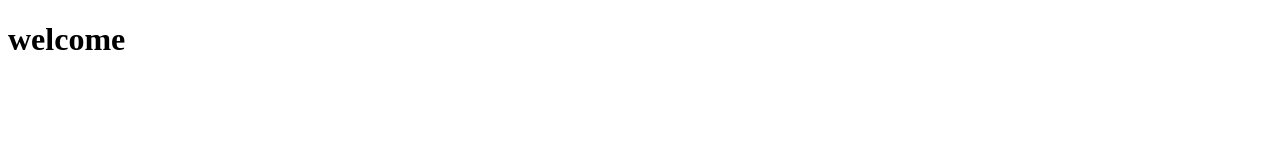
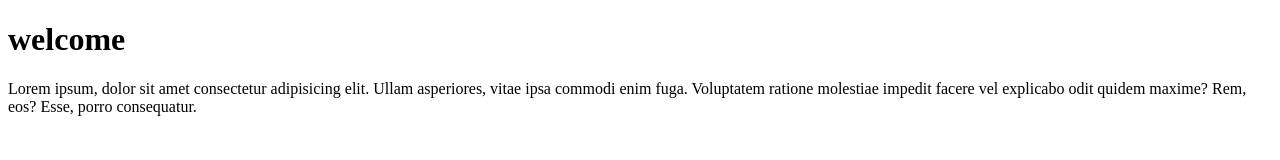
Before and after one commit to jainArchit1/Myproject, a plain HTML site: page index.html in a window 1280 px wide. Drawn offline with Linux system fonts and the light colour scheme.

Commit message:
add javascript

```diff
--- a/index.html
+++ b/index.html
@@ -7,5 +7,12 @@
   </head>
   <body>
     <h1>welcome</h1>
+    <p>
+      Lorem ipsum, dolor sit amet consectetur adipisicing elit. Ullam
+      asperiores, vitae ipsa commodi enim fuga. Voluptatem ratione molestiae
+      impedit facere vel explicabo odit quidem maxime? Rem, eos? Esse, porro
+      consequatur.
+    </p>
+    <script src="server.js"></script>
   </body>
 </html>
```
Also changed, not shown: server.js (added).
